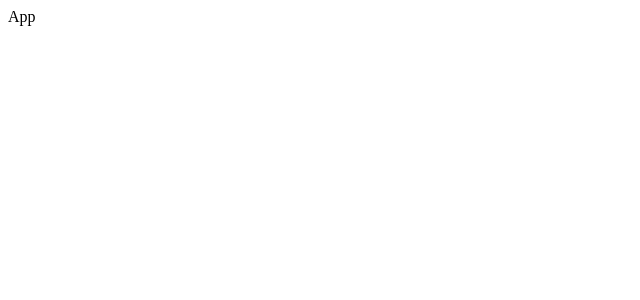
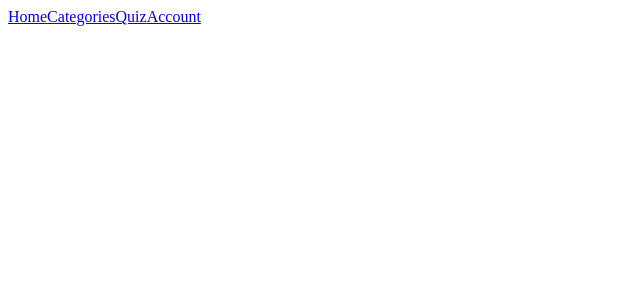
Before and after one commit to rickys93/learning-app-client, a React (Vite) app: page / in a window 1280 px wide. Shown: the top 300 px of the page, without its empty margins (0-640 px from the left). Built offline with nearby package versions, Linux system fonts and the light colour scheme.

Commit message:
Navbar, 404 page, homepage intial commit

```diff
--- a/src/App.jsx
+++ b/src/App.jsx
@@ -1,9 +1,14 @@
-import React from 'react'
+import React from "react";
+import { Route, Routes } from "react-router-dom";
+import { NavBar } from "./components";
+import NotFound from "./pages/NotFound";
 
 export default function App() {
   return (
-    <>
-    App
-    </>
-  )
+    <Routes>
+      <Route path="/" element={<NavBar />}>
+        <Route path="*" element={<NotFound />} />
+      </Route>
+    </Routes>
+  );
 }
--- /dev/null
+++ b/src/components/NavBar/index.jsx
@@ -0,0 +1,18 @@
+import React from "react";
+import { NavLink, Outlet } from "react-router-dom";
+
+export default function NavBar() {
+  return (
+    <>
+      <header>
+        <nav>
+          <NavLink to="/">Home</NavLink>
+          <NavLink to="/categories">Categories</NavLink>
+          <NavLink to="/quiz">Quiz</NavLink>
+          <NavLink to="/account">Account</NavLink>
+        </nav>
+      </header>
+      <Outlet />
+    </>
+  );
+}
--- a/src/components/index.jsx
+++ b/src/components/index.jsx
@@ -0,0 +1 @@
+export { default as NavBar } from "./NavBar";
--- a/src/main.jsx
+++ b/src/main.jsx
@@ -1,12 +1,10 @@
-import React from 'react'
-import ReactDOM from 'react-dom/client'
-import { BrowserRouter } from 'react-router-dom'
-import App from './App'
+import React from "react";
+import ReactDOM from "react-dom/client";
+import { BrowserRouter } from "react-router-dom";
+import App from "./App";
 
-ReactDOM.createRoot(document.getElementById('root')).render(
-  <React.StrictMode>
-    <BrowserRouter>
-      <App />
-    </BrowserRouter>
-  </React.StrictMode>,
-)
+ReactDOM.createRoot(document.getElementById("root")).render(
+  <BrowserRouter>
+    <App />
+  </BrowserRouter>
+);
--- /dev/null
+++ b/src/pages/NotFound/index.jsx
@@ -0,0 +1,17 @@
+import React from "react";
+import { Link } from "react-router-dom";
+
+export default function NotFound() {
+  return (
+    <main>
+      <h1>404: Page not found</h1>
+      <Link to="/">Return Home</Link>
+      <div>
+        <img
+          src="https://http.cat/404"
+          alt="Status code 404 with a cat expression."
+        />
+      </div>
+    </main>
+  );
+}
```
Also changed, not shown: src/components/Navigation/index.jsx (deleted, +0 -7 lines).
